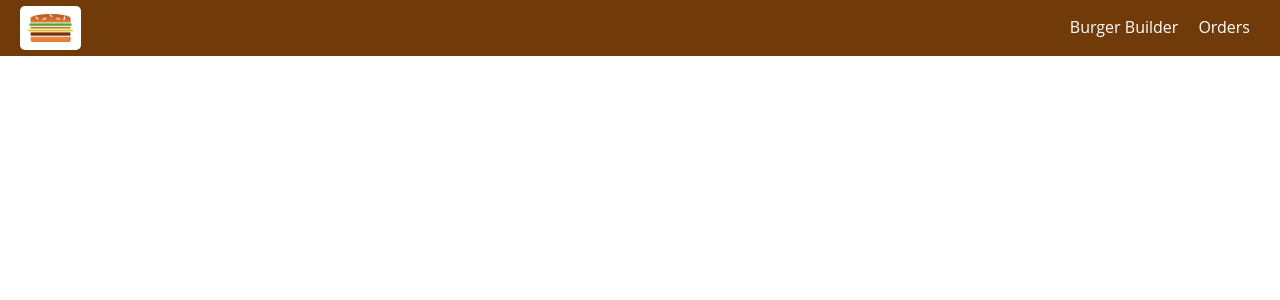
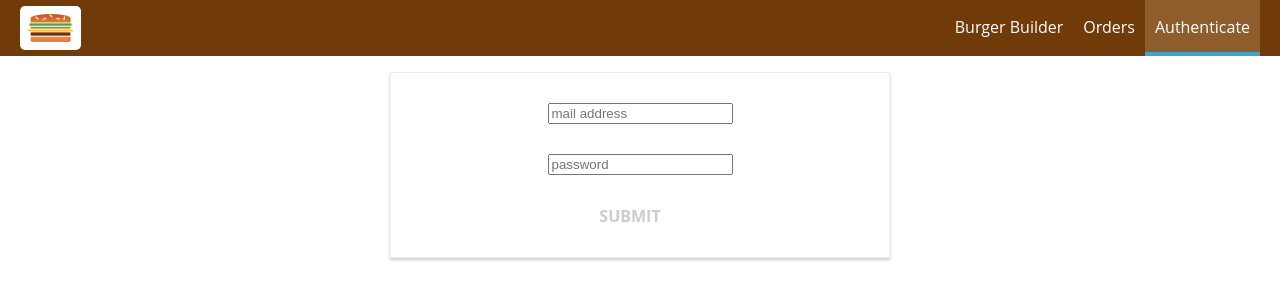
Before and after one commit to saittosun/burger-maxi, a React app: page /auth in a window 1280 px wide. Shown: the top 300 px of the page. Built offline with nearby package versions, Linux system fonts and the light colour scheme.

Commit message:
adding an auth form

```diff
--- a/src/App.js
+++ b/src/App.js
@@ -6,6 +6,7 @@
 import BurgerBuilder from './containers/BurgerBuilder/BurgerBuilder';
 import Checkout from './containers/Checkout/Checkout';
 import Orders from './containers/Orders/Orders';
+import Auth from './containers/auth/Auth.js';
 
 class App extends Component {
   // state = {
@@ -27,6 +28,8 @@
           <Switch>
             <Route path="/checkout" component={Checkout}/>
             <Route path="/orders" component={Orders}/>
+            {/* to be able to reach that, I'll also go into my components folder and there to navigation, navigation items into the navigation items component, here we got our links and I will add a new one, */}
+            <Route path="/auth" component={Auth}/>
             <Route path="/" exact component={BurgerBuilder}/>
           </Switch>
         </Layout>
--- a/src/components/Navigation/NavigationItems/NavigationItems.js
+++ b/src/components/Navigation/NavigationItems/NavigationItems.js
@@ -7,6 +7,7 @@
   <ul className={classes.NavigationItems}>
     <NavigationItem link='/' exact>Burger Builder</NavigationItem>
     <NavigationItem link='/orders'>Orders</NavigationItem>
+    <NavigationItem link='/auth'>Authenticate</NavigationItem>
   </ul>
 )
 
--- a/src/containers/Checkout/ContactData/ContactData.js
+++ b/src/containers/Checkout/ContactData/ContactData.js
@@ -183,7 +183,7 @@
       return true;
     }
     if (rules.required) {
-      isValid = value.trim() !== '' && isValid
+      isValid = value.trim() !== '' && isValid;
     }
     if (rules.minLength) {
       isValid = value.length >= rules.minLength && isValid;
@@ -191,6 +191,15 @@
     if (rules.maxLength) {
       isValid = value.length <= rules.maxLength && isValid;
     }
+    if (rules.isEmail) {
+      const pattern = /[a-z0-9!#$%&'*+/=?^_`{|}~-]+(?:\.[a-z0-9!#$%&'*+/=?^_`{|}~-]+)*@(?:[a-z0-9](?:[a-z0-9-]*[a-z0-9])?\.)+[a-z0-9](?:[a-z0-9-]*[a-z0-9])?/;
+      isValid = pattern.test(value) && isValid;
+  }
+
+  if (rules.isNumeric) {
+      const pattern = /^\d+$/;
+      isValid = pattern.test(value) && isValid;
+  }
     return isValid
   }
 
--- /dev/null
+++ b/src/containers/auth/Auth.css
@@ -0,0 +1,15 @@
+.Auth {
+  margin: 20px auto;
+  width: 80%;
+  text-align: center;
+  box-shadow: 0 2px 3px #ccc;
+  border: 1px solid #eee;
+  padding: 10px;
+  box-sizing: border-box;
+}
+
+@media (min-width: 600px) {
+  .Auth {
+    width: 500px;
+  }
+}
--- /dev/null
+++ b/src/containers/auth/Auth.js
@@ -0,0 +1,128 @@
+// jshint esversion: 9
+import React, { Component } from 'react';
+
+import Input from '../../components/UI/Input/Input';
+import Button from '../../components/UI/Button/Button';
+import classes from './Auth.css';
+
+class Auth extends Component {
+  // I want to use my custom input and button components, just as I use them in the contact data component or container. I'll also manage my form through the state of this auth container, not through redux because I'm only talking about the local state, the values the user entered into their form inputs and so on and it makes more sense to me to use them and to manage them inside the container with react's state property.
+  state = {
+    controls: {
+      // ContactData.js den aldik asagidaki kodu sonra duzeltik
+      email: {
+        elementType: 'input',
+        elementConfig: {
+          type: 'email',
+          placeholder: 'mail address'
+        },
+        value: '',
+        validation: {
+          required: true,
+          isEmail: true
+        },
+        valid: false,
+        touched: false
+      },
+      password: {
+        elementType: 'input',
+        elementConfig: {
+          type: 'password',
+          placeholder: 'password'
+        },
+        value: '',
+        validation: {
+          required: true,
+          minLength: 6
+        },
+        valid: false,
+        touched: false
+      }
+    }
+  }
+
+  checkValidity(value, rules) {
+    let isValid = true;
+    // We can of course also implement both for double security but again, I like the approach up here by adding this empty validation object the most because it makes all the controls configured equally.
+    if (!rules) {
+      return true;
+    }
+    if (rules.required) {
+      isValid = value.trim() !== '' && isValid;
+    }
+    if (rules.minLength) {
+      isValid = value.length >= rules.minLength && isValid;
+    }
+    if (rules.maxLength) {
+      isValid = value.length <= rules.maxLength && isValid;
+    }
+    if (rules.isEmail) {
+      const pattern = /[a-z0-9!#$%&'*+/=?^_`{|}~-]+(?:\.[a-z0-9!#$%&'*+/=?^_`{|}~-]+)*@(?:[a-z0-9](?:[a-z0-9-]*[a-z0-9])?\.)+[a-z0-9](?:[a-z0-9-]*[a-z0-9])?/;
+      isValid = pattern.test(value) && isValid;
+  }
+
+  if (rules.isNumeric) {
+      const pattern = /^\d+$/;
+      isValid = pattern.test(value) && isValid;
+  }
+    return isValid;
+  }
+
+  inputChangedHandler = (event, controlName) => {
+    const updatedControls = {
+      //  for that given control name and distribute all these properties so that I can then overwrite some of the properties
+      ...this.state.controls,
+      [controlName]: {
+        ...this.state.controls[controlName],
+        value: event.target.value,
+        valid: this.checkValidity(
+          event.target.value,
+          this.state.controls[controlName].validation),
+        touched: true
+      }
+    }
+    this.setState({controls: updatedControls});
+  }
+
+  render() {
+    const formElementsArray = [];
+    for (let key in this.state.controls) {
+      formElementsArray.push({
+        id: key,
+        config: this.state.controls[key]
+      })
+    }
+
+    const form = (
+      formElementsArray.map(formElement => {
+        return (
+          <Input
+            key={formElement.id}
+            elementType={formElement.config.elementType}
+            elementConfig={formElement.config.elementConfig}
+            value={formElement.config.value}
+            invalid={!formElement.config.valid}
+            shouldValidate={formElement.config.validation}
+            touched={formElement.config.touched}
+            valueType={formElement.config.elementConfig.placeholder}
+            changed={(e) => this.inputChangedHandler(e, formElement.id)}/>
+        )
+      })
+    )
+    return (
+        // now we got a form with inputs and a button. To see it, we need to load it via routing, we got the auth container and we set up all our routes in the app.js file.
+      <div className={classes.Auth}>
+        <form>
+          {form}
+          <Button
+            btnType="Success"
+            disabled={!this.state.formIsValid}>
+            SUBMIT
+          </Button>
+        </form>
+      </div>
+    )
+  }
+}
+
+export default Auth;
```
